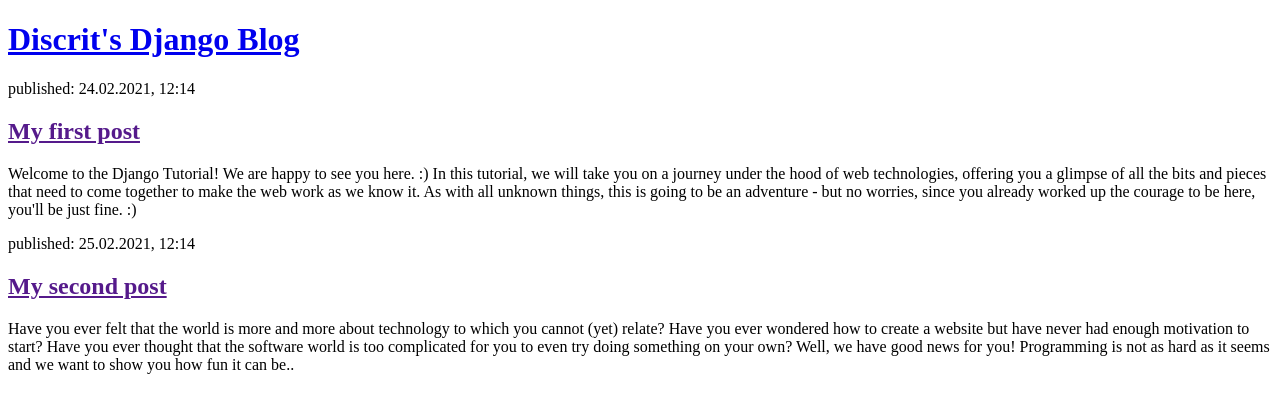
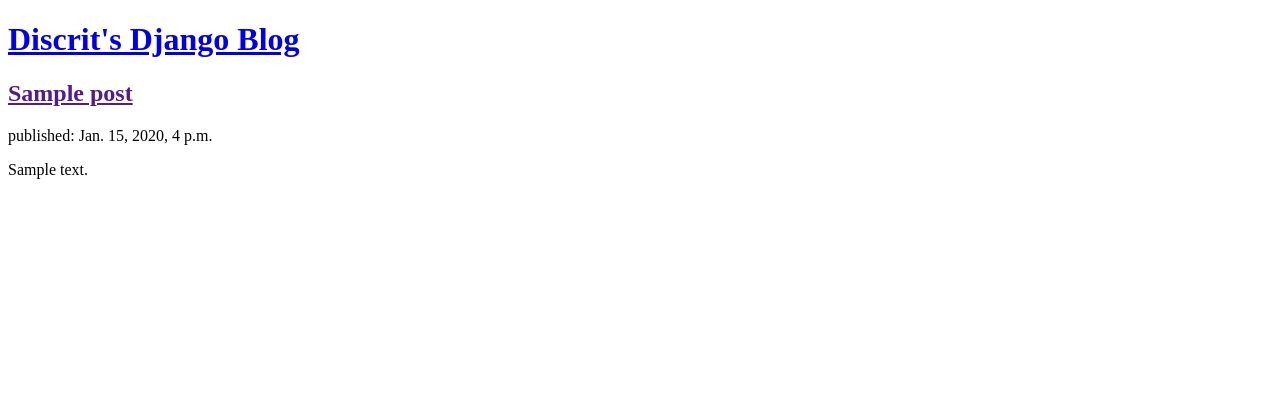
Before and after one commit to discrit-abhijit/django-blog, a Django app: page / in a window 1280 px wide. Shown: the top 413 px of the page. Run offline with Django 3.2, Linux system fonts and the light colour scheme; tables that the repository leaves empty hold one stand-in row (values such as "Sample post").

Commit message:
Modified templates to display posts from database

```diff
--- a/blog/templates/blog/post_list.html
+++ b/blog/templates/blog/post_list.html
@@ -8,20 +8,16 @@
             <h1><a href="/">Discrit's Django Blog</a></h1>
         </header>
 
-        <article>
-            <time>published: 24.02.2021, 12:14</time>
-            <h2><a href="">My first post</a></h2>
-            <p>Welcome to the Django Tutorial! We are happy to see you here. :) In this tutorial, we will take you on a journey under the hood of web technologies, offering you a glimpse of all the bits and pieces that need to come together to make the web work as we know it.
+        {% for post in posts %}
+        	<article>
 
-            As with all unknown things, this is going to be an adventure - but no worries, since you already worked up the courage to be here, you'll be just fine. :)</p>
-        </article>
+        		<h2><a href=""> {{post.title}} </a></h2>
+        		<time>published: {{post.created_date}} </time>
+        		<p> {{post.text|linebreaksbr}} </p>
 
-        <article>
-            <time>published: 25.02.2021, 12:14</time>
-            <h2><a href="">My second post</a></h2>
-            <p>Have you ever felt that the world is more and more about technology to which you cannot (yet) relate? Have you ever wondered how to create a website but have never had enough motivation to start? Have you ever thought that the software world is too complicated for you to even try doing something on your own?
+        	</article>
+        {% endfor %}
 
-            Well, we have good news for you! Programming is not as hard as it seems and we want to show you how fun it can be..</p>
-        </article>
+
     </body>
 </html>
--- a/blog/views.py
+++ b/blog/views.py
@@ -1,8 +1,13 @@
 from django.shortcuts import render
+from django.utils import timezone
+
+from .models import Post
 
 # Create your views here.
 # A view is a place where we put the "logic" of our application.
 # Views are just Python functions that are a little bit more complicated
 
 def post_list(request):
-	return render(request, 'blog/post_list.html', {})
+	posts = Post.objects.filter(published_date__lte=timezone.now()).order_by('created_date')  #QuerySet
+
+	return render(request, 'blog/post_list.html', {'posts': posts})
```
